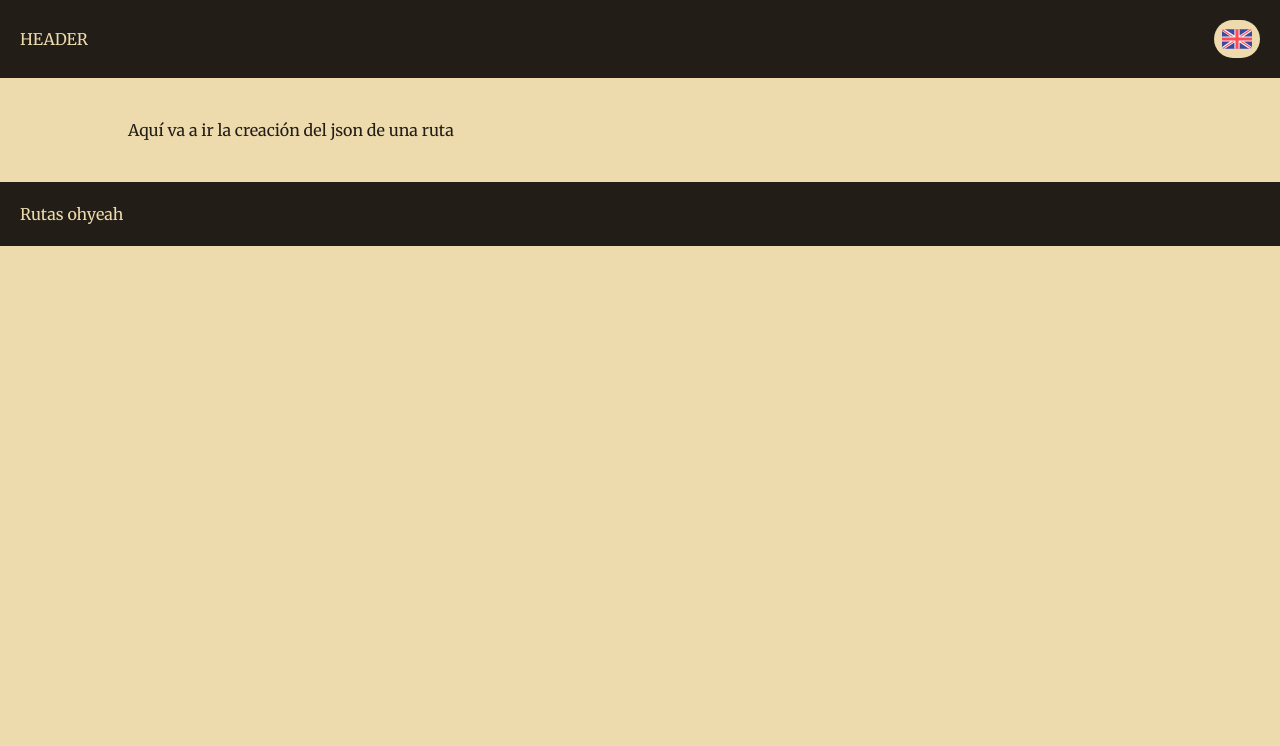
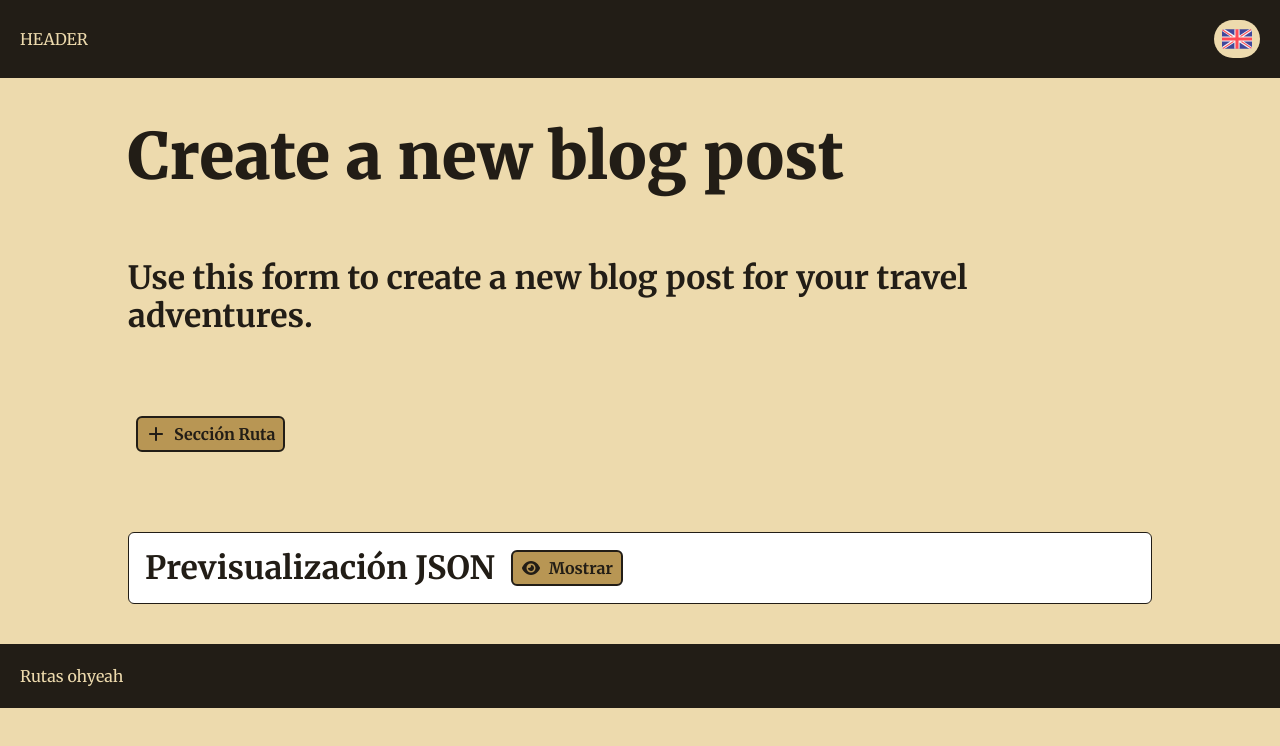
Before and after one commit to aramossanchez/travel-blog, a Next.js app: page /en/new-blog in a window 1280 px wide. Shown: the top 746 px of the page. Built offline with nearby package versions, Linux system fonts and the light colour scheme.

Commit message:
feat: new blog editor wip

```diff
--- /dev/null
+++ b/atoms/button/button.tsx
@@ -0,0 +1,38 @@
+interface ButtonProps {
+  children: React.ReactNode;
+  onClick: () => void;
+  state?: "default" | "disabled";
+}
+
+const button = ({ children, onClick, state = "default" }: ButtonProps) => {
+  const styleButtonPrimary =
+    "bg-primaryColor text-foreground border-foreground hover:opacity-80";
+  const styleButtonByState =
+    state === "disabled"
+      ? "opacity-80 pointer-events-none cursor-not-allowed"
+      : "";
+
+  return (
+    <button
+      className={`${styleButtonPrimary} ${styleButtonByState} whitespace-nowrap flex items-center gap-x-2 px-2 py-1 border-2 rounded-md cursor-pointer font-bold active:scale-[0.97] transition-opacity duration-200`}
+      onClick={onClick}
+    >
+      {children}
+    </button>
+  );
+};
+
+const Text = ({ children }: React.PropsWithChildren) => {
+  return <span>{children}</span>;
+};
+
+const Icon = ({ children }: React.PropsWithChildren) => {
+  return <span>{children}</span>;
+};
+
+const Button = Object.assign(button, {
+  Text,
+  Icon,
+});
+
+export default Button;
--- /dev/null
+++ b/atoms/icons/eye.tsx
@@ -0,0 +1,26 @@
+interface EyeIconProps {
+  color?: string;
+  size?: number;
+  className?: string;
+}
+
+export default function EyeIcon({
+  color,
+  size = 30,
+  className = "",
+}: EyeIconProps) {
+  return (
+    <svg
+      xmlns="http://www.w3.org/2000/svg"
+      viewBox="0 0 640 640"
+      width={size}
+      height={size}
+      className={className}
+    >
+      <path
+        fill={color || "currentColor"}
+        d="M320 96C239.2 96 174.5 132.8 127.4 176.6C80.6 220.1 49.3 272 34.4 307.7C31.1 315.6 31.1 324.4 34.4 332.3C49.3 368 80.6 420 127.4 463.4C174.5 507.1 239.2 544 320 544C400.8 544 465.5 507.2 512.6 463.4C559.4 419.9 590.7 368 605.6 332.3C608.9 324.4 608.9 315.6 605.6 307.7C590.7 272 559.4 220 512.6 176.6C465.5 132.9 400.8 96 320 96zM176 320C176 240.5 240.5 176 320 176C399.5 176 464 240.5 464 320C464 399.5 399.5 464 320 464C240.5 464 176 399.5 176 320zM320 256C320 291.3 291.3 320 256 320C244.5 320 233.7 317 224.3 311.6C223.3 322.5 224.2 333.7 227.2 344.8C240.9 396 293.6 426.4 344.8 412.7C396 399 426.4 346.3 412.7 295.1C400.5 249.4 357.2 220.3 311.6 224.3C316.9 233.6 320 244.4 320 256z"
+      />
+    </svg>
+  );
+}
--- /dev/null
+++ b/atoms/icons/eyeSlash.tsx
@@ -0,0 +1,26 @@
+interface EyeSlashIconProps {
+  color?: string;
+  size?: number;
+  className?: string;
+}
+
+export default function EyeSlashIcon({
+  color,
+  size = 30,
+  className = "",
+}: EyeSlashIconProps) {
+  return (
+    <svg
+      xmlns="http://www.w3.org/2000/svg"
+      viewBox="0 0 640 640"
+      width={size}
+      height={size}
+      className={className}
+    >
+      <path
+        fill={color || "currentColor"}
+        d="M73 39.1C63.6 29.7 48.4 29.7 39.1 39.1C29.8 48.5 29.7 63.7 39 73.1L567 601.1C576.4 610.5 591.6 610.5 600.9 601.1C610.2 591.7 610.3 576.5 600.9 567.2L504.5 470.8C507.2 468.4 509.9 466 512.5 463.6C559.3 420.1 590.6 368.2 605.5 332.5C608.8 324.6 608.8 315.8 605.5 307.9C590.6 272.2 559.3 220.2 512.5 176.8C465.4 133.1 400.7 96.2 319.9 96.2C263.1 96.2 214.3 114.4 173.9 140.4L73 39.1zM236.5 202.7C260 185.9 288.9 176 320 176C399.5 176 464 240.5 464 320C464 351.1 454.1 379.9 437.3 403.5L402.6 368.8C415.3 347.4 419.6 321.1 412.7 295.1C399 243.9 346.3 213.5 295.1 227.2C286.5 229.5 278.4 232.9 271.1 237.2L236.4 202.5zM357.3 459.1C345.4 462.3 332.9 464 320 464C240.5 464 176 399.5 176 320C176 307.1 177.7 294.6 180.9 282.7L101.4 203.2C68.8 240 46.4 279 34.5 307.7C31.2 315.6 31.2 324.4 34.5 332.3C49.4 368 80.7 420 127.5 463.4C174.6 507.1 239.3 544 320.1 544C357.4 544 391.3 536.1 421.6 523.4L357.4 459.2z"
+      />
+    </svg>
+  );
+}
--- /dev/null
+++ b/atoms/icons/plus.tsx
@@ -0,0 +1,26 @@
+interface PlusIconProps {
+  color?: string;
+  size?: number;
+  className?: string;
+}
+
+export default function PlusIcon({
+  color,
+  size = 30,
+  className = "",
+}: PlusIconProps) {
+  return (
+    <svg
+      xmlns="http://www.w3.org/2000/svg"
+      viewBox="0 0 640 640"
+      width={size}
+      height={size}
+      className={className}
+    >
+      <path
+        fill={color || "currentColor"}
+        d="M352 128C352 110.3 337.7 96 320 96C302.3 96 288 110.3 288 128L288 288L128 288C110.3 288 96 302.3 96 320C96 337.7 110.3 352 128 352L288 352L288 512C288 529.7 302.3 544 320 544C337.7 544 352 529.7 352 512L352 352L512 352C529.7 352 544 337.7 544 320C544 302.3 529.7 288 512 288L352 288L352 128z"
+      />
+    </svg>
+  );
+}
--- /dev/null
+++ b/atoms/icons/trash.tsx
@@ -0,0 +1,26 @@
+interface TrashIconProps {
+  color?: string;
+  size?: number;
+  className?: string;
+}
+
+export default function TrashIcon({
+  color,
+  size = 30,
+  className = "",
+}: TrashIconProps) {
+  return (
+    <svg
+      xmlns="http://www.w3.org/2000/svg"
+      viewBox="0 0 640 640"
+      width={size}
+      height={size}
+      className={className}
+    >
+      <path
+        fill={color || "currentColor"}
+        d="M232.7 69.9L224 96L128 96C110.3 96 96 110.3 96 128C96 145.7 110.3 160 128 160L512 160C529.7 160 544 145.7 544 128C544 110.3 529.7 96 512 96L416 96L407.3 69.9C402.9 56.8 390.7 48 376.9 48L263.1 48C249.3 48 237.1 56.8 232.7 69.9zM512 208L128 208L149.1 531.1C150.7 556.4 171.7 576 197 576L443 576C468.3 576 489.3 556.4 490.9 531.1L512 208z"
+      />
+    </svg>
+  );
+}
--- /dev/null
+++ b/molecules/newBlog/jsonPrettify/jsonPrettify.tsx
@@ -0,0 +1,98 @@
+import Button from "@/atoms/button/button";
+import HrAtom from "@/atoms/hr";
+import EyeIcon from "@/atoms/icons/eye";
+import EyeSlashIcon from "@/atoms/icons/eyeSlash";
+import PlusIcon from "@/atoms/icons/plus";
+import TrashIcon from "@/atoms/icons/trash";
+import React, { useEffect, useState } from "react";
+
+export default function JsonPrettifyMolecule({
+  jsonPrettify,
+}: {
+  jsonPrettify: string[];
+}) {
+  const [finalJson, setFinalJson] = useState({});
+  const [showJson, setShowJson] = useState<boolean>(false);
+
+  useEffect(() => {
+    console.log(jsonPrettify);
+    if (jsonPrettify.includes("route")) {
+      setFinalJson({ route: {} });
+    }
+  }, [jsonPrettify]);
+
+  return (
+    <section className="bg-white w-full border border-foreground rounded-md p-4 space-y-4">
+      <div className="flex items-center gap-x-4">
+        <h2 className="text-lg font-semibold">Previsualización JSON</h2>
+        <Button onClick={() => setShowJson(!showJson)}>
+          <Button.Icon>
+            {showJson ? <EyeSlashIcon size={20} /> : <EyeIcon size={20} />}
+          </Button.Icon>
+          <Button.Text>{showJson ? "Ocultar" : "Mostrar"}</Button.Text>
+        </Button>
+      </div>
+      {showJson && <div>{JSON.stringify(finalJson, null, 2)}</div>}
+      {jsonPrettify.map((section: string, index: number) => {
+        switch (section) {
+          case "route":
+            return (
+              <div
+                className="flex flex-col gap-y-4"
+                key={section + "-" + index}
+              >
+                <HrAtom />
+                <div className="flex items-center gap-x-4">
+                  <p className="text-xl">Sección {section}</p>
+                  <Button onClick={() => console.log("Agregar algo")}>
+                    <Button.Icon>
+                      <TrashIcon size={20} />
+                    </Button.Icon>
+                    <Button.Text>Quitar sección</Button.Text>
+                  </Button>
+                </div>
+                <HrAtom />
+                <div className="flex items-center gap-4 flex-wrap">
+                  <Button onClick={() => console.log("Agregar algo")}>
+                    <Button.Icon>
+                      <PlusIcon size={20} />
+                    </Button.Icon>
+                    <Button.Text>Añadir primaryTitle (título)</Button.Text>
+                  </Button>
+                  <Button onClick={() => console.log("Agregar algo")}>
+                    <Button.Icon>
+                      <PlusIcon size={20} />
+                    </Button.Icon>
+                    <Button.Text>
+                      Añadir published (fecha de publicación, formato 30 de
+                      Septiembre de 2025)
+                    </Button.Text>
+                  </Button>
+                  <Button onClick={() => console.log("Agregar algo")}>
+                    <Button.Icon>
+                      <PlusIcon size={20} />
+                    </Button.Icon>
+                    <Button.Text>
+                      Añadir image-presentation (imagen de presentación)
+                    </Button.Text>
+                  </Button>
+                  <Button onClick={() => console.log("Agregar algo")}>
+                    <Button.Icon>
+                      <PlusIcon size={20} />
+                    </Button.Icon>
+                    <Button.Text>
+                      Añadir introduction (texto de introducción)
+                    </Button.Text>
+                  </Button>
+                </div>
+                <div></div>
+                <HrAtom />
+              </div>
+            );
+          default:
+            break;
+        }
+      })}
+    </section>
+  );
+}
--- a/molecules/sliderImages.tsx
+++ b/molecules/sliderImages.tsx
@@ -8,7 +8,7 @@ import { useEffect, useRef, useState } from "react";
 interface SliderImagesProps {
   images: CarouselItem[];
 }
-// HE PENSADO QUE HAY QUE GENERAR 3 CUADROS (PASADO, PRESENTE Y FUTURO) Y ASIGNAR QUE IMAGEN TOCA VER EN CADA CUADRO (PENDIENTE DE INVESTIGAR COMO HACER OPTIMO EL SLIDER DE IMAGENES)
+// LAS FLECHAS SUMARÁN O RESTARÁN 1. SE MOSTRARÁ LA IMAGEN SEGÚN EL ÍNDICE ACTUAL. AL IRSE LA IMAGEN PULSANDO LA FLECHA MOSTRARÁ UNA ANIMACIÓN EN FUNCIÓN DE LA DIRECCIÓN PULSADA.
 export default function SliderImages({ images }: SliderImagesProps) {
   const [actualScroll, setActualScroll] = useState<number>(0);
   const sliderRef = useRef<HTMLDivElement>(null);
--- a/organisms/newBlog/newBlogEditor.tsx
+++ b/organisms/newBlog/newBlogEditor.tsx
@@ -1,11 +1,33 @@
+"use client";
+
+import Button from "@/atoms/button/button";
+import PlusIcon from "@/atoms/icons/plus";
+import JsonPrettifyMolecule from "@/molecules/newBlog/jsonPrettify/jsonPrettify";
 import { useTranslations } from "next-intl";
+import { useState } from "react";
 
 export default function NewBlogEditorOrganism() {
   const t = useTranslations("NewBlog");
+  const [jsonPrettify, setJsonPrettify] = useState<string[]>([]);
 
   return (
     <article className="organism space-y-16 relative">
-      <p>Aquí va a ir la creación del json de una ruta</p>
+      <h1 className="text-4xl font-bold">{t("title")}</h1>
+      <h2 className="text-2xl font-bold">{t("description")}</h2>
+      <section className="w-full h-fit py-4 px-2 rounded-md">
+        <div className="w-full flex flex-rows items-center justify-start">
+          <Button
+            onClick={() => setJsonPrettify([...jsonPrettify, "route"])}
+            state={jsonPrettify.includes("route") ? "disabled" : "default"}
+          >
+            <Button.Icon>
+              <PlusIcon size={20} />
+            </Button.Icon>
+            <Button.Text>Sección Ruta</Button.Text>
+          </Button>
+        </div>
+      </section>
+      <JsonPrettifyMolecule jsonPrettify={jsonPrettify} />
     </article>
   );
 }
```
